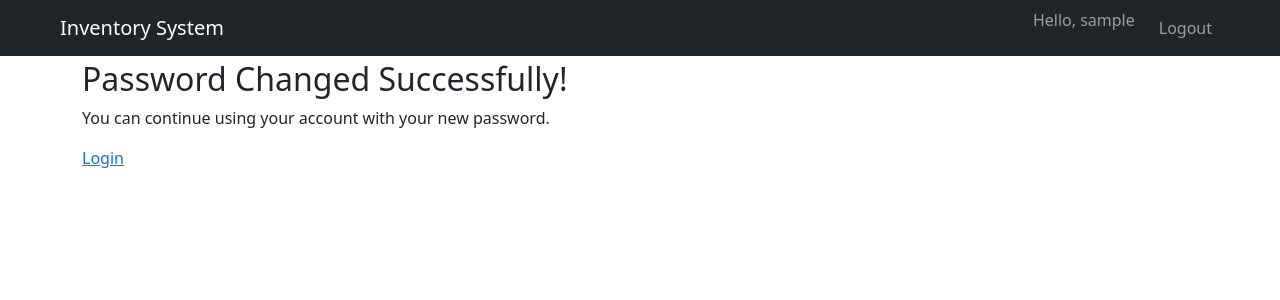
After one commit to tshering10/Inventory-Management-System, a Django app: page /accounts/password-changed/ in a window 1280 px wide. The commit adds this page. Shown: the top 300 px of the page. Run offline with Django 5.2, Linux system fonts and the light colour scheme; the visitor is signed in with stand-in values (Sample User, id 1); some libraries are stand-ins or nearby versions.

Commit message:
feat: Add password change feature

```diff
--- a/inventory_system/accounts/urls.py
+++ b/inventory_system/accounts/urls.py
@@ -1,7 +1,20 @@
 from django.urls import path
 from accounts.views import SignupView, CusotmLoginView, CustomLogoutView
+from django.contrib.auth import views as auth_views
+from django.urls import reverse_lazy
+
 urlpatterns = [
     path('signup/', SignupView.as_view(), name='signup'),
     path('login/', CusotmLoginView.as_view(), name='login'),
     path('logout/', CustomLogoutView.as_view(), name='logout'),
+
+    path('change-password/', auth_views.PasswordChangeView.as_view(
+        template_name='accounts/change_password.html',
+        success_url=reverse_lazy('change_password_done')),
+        name="change_password"),
+
+    path('password-changed/', auth_views.PasswordChangeDoneView.as_view(
+        template_name='accounts/change_password_done.html'),
+        name="change_password_done"),
+
 ]
--- /dev/null
+++ b/inventory_system/templates/accounts/change_password_done.html
@@ -0,0 +1,11 @@
+{% extends "inventory/base.html" %}
+{% block title %}Password Changed{% endblock title %}
+{% block content %}
+    <div class="container">
+
+        <h2>Password Changed Successfully!</h2>
+        <p>You can continue using your account with your new password.</p>
+        <a href="{% url "login" %}">Login</a>
+
+    </div>
+{% endblock content %}
--- a/inventory_system/templates/profile/profile_view.html
+++ b/inventory_system/templates/profile/profile_view.html
@@ -50,7 +50,7 @@
                             <a href="{% url "edit-profile" %}" class="btn btn-outline-primary btn-sm me-2 px-4">
                                 <i class="fas fa-user-edit me-1"></i>Edit Profile
                             </a>
-                            <a href="" class="btn btn-outline-secondary btn-sm px-4">
+                            <a href="{% url "change_password" %}" class="btn btn-outline-secondary btn-sm px-4">
                                 <i class="fas fa-lock me-1"></i>Change Password
                             </a>
                         </div>
```
Also changed, not shown: inventory_system/templates/accounts/change_password.html (added, +12 -0 lines).
